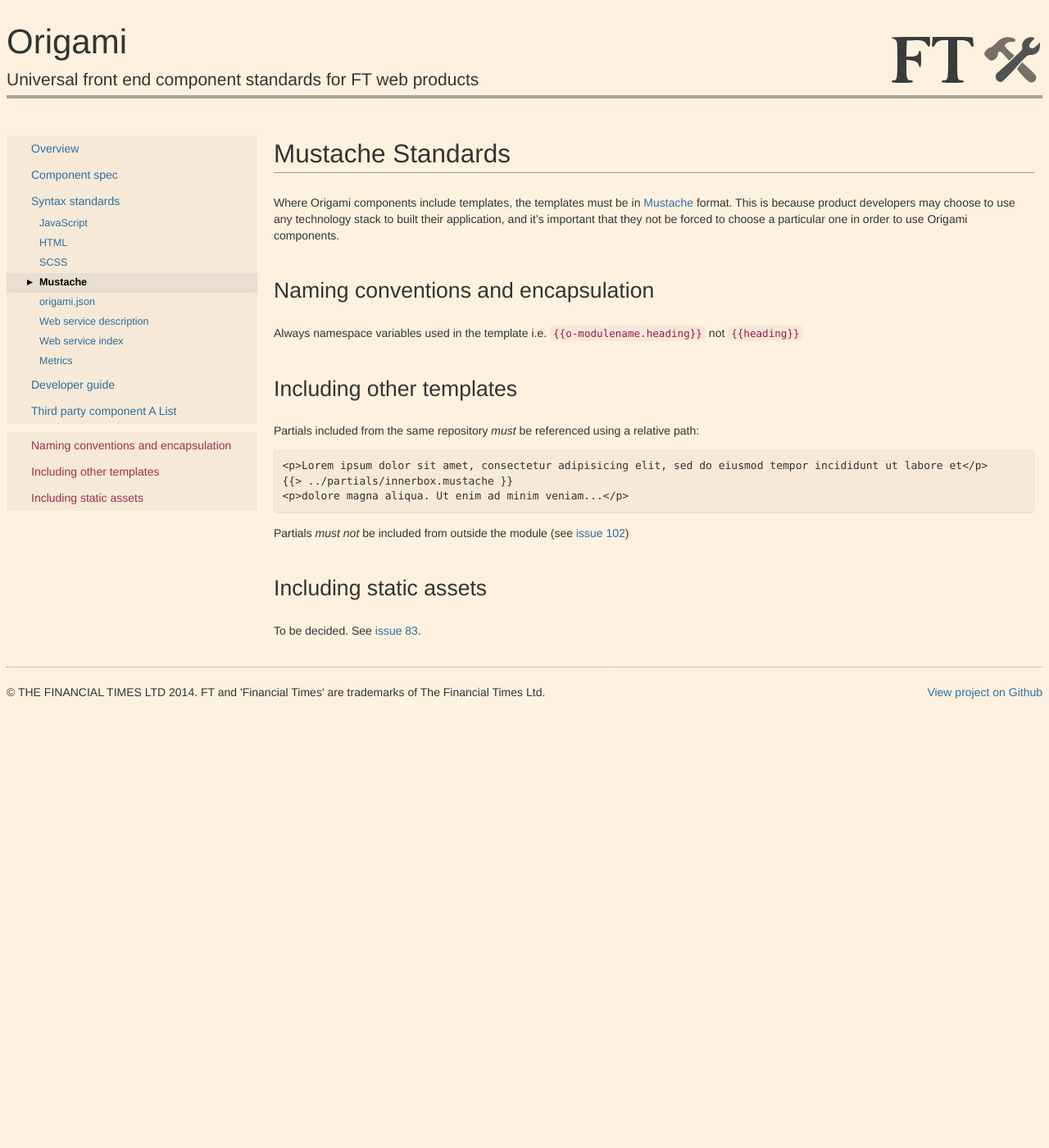
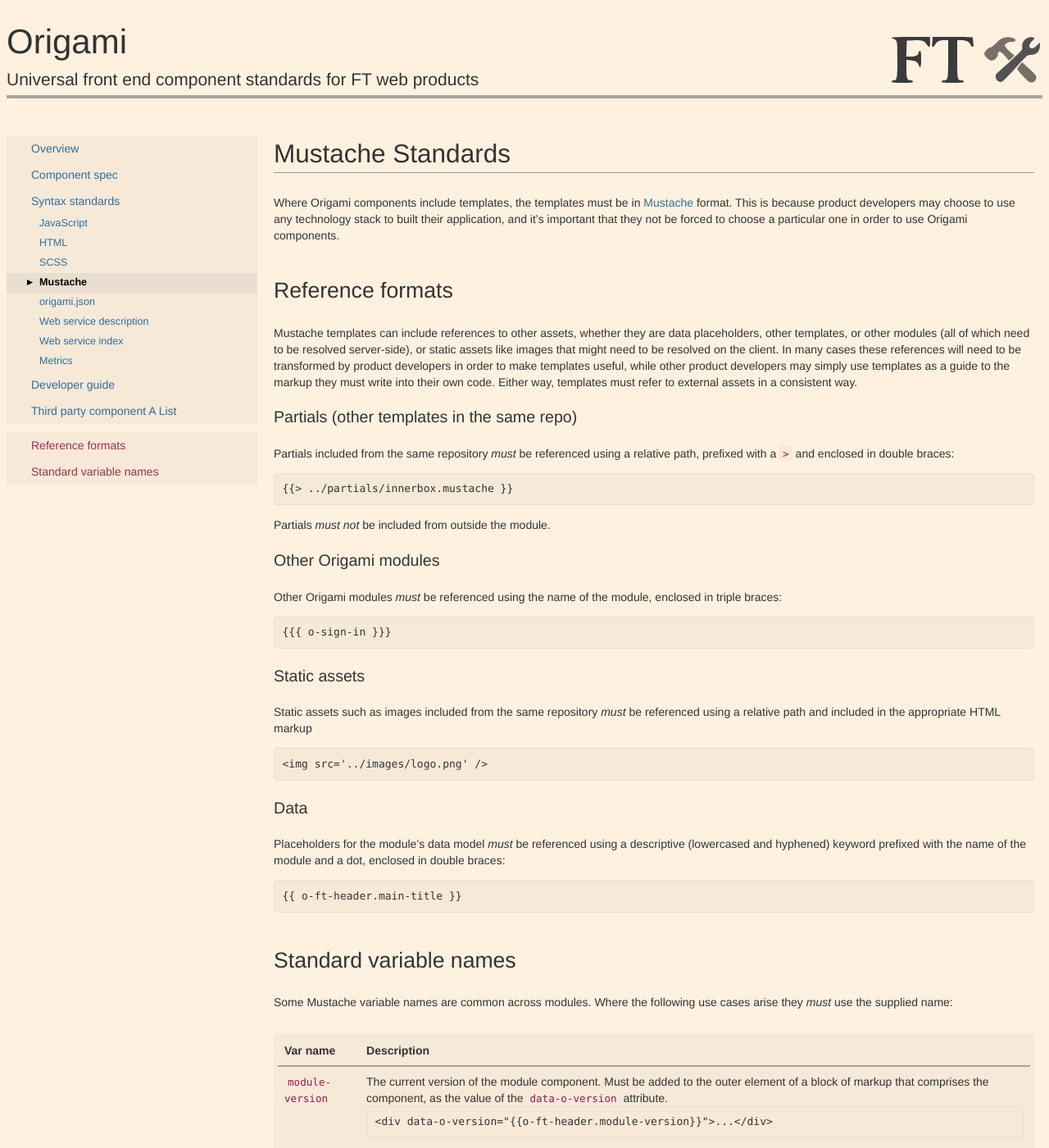
Before and after one commit to Financial-Times/ft-origami, a Jekyll site: the page built from docs/syntax/mustache.md, in a window 1280 px wide and 1400 px high. Shown: the whole window at 82% size. Built offline with Jekyll 4.4.1, drawn with Linux system fonts in a browser that asks for light colours.

Commit message:
Complete referencing rules for Mustache placeholders

```diff
--- a/docs/syntax/mustache.md
+++ b/docs/syntax/mustache.md
@@ -9,22 +9,50 @@ permalink: /docs/syntax/mustache/
 
 Where Origami components include templates, the templates must be in [Mustache](http://mustache.github.io/) format.  This is because product developers may choose to use any technology stack to built their application, and it's important that they not be forced to choose a particular one in order to use Origami components.
 
-## Naming conventions and encapsulation
+## Reference formats
 
-Always namespace variables used in the template i.e. <code>&#123;{o-modulename.heading}&#125;</code> not <code>&#123;{heading}&#125;</code>
+Mustache templates can include references to other assets, whether they are data placeholders, other templates, or other modules (all of which need to be resolved server-side), or static assets like images that might need to be resolved on the client.  In many cases these references will need to be transformed by product developers in order to make templates useful, while other product developers may simply use templates as a guide to the markup they must write into their own code.  Either way, templates must refer to external assets in a consistent way.
 
-## Including other templates
+### Partials (other templates in the same repo)
 
-Partials included from the same repository *must* be referenced using a relative path:
+Partials included from the same repository *must* be referenced using a relative path, prefixed with a `>` and enclosed in double braces:
 
-<pre><code>&lt;p>Lorem ipsum dolor sit amet, consectetur adipisicing elit, sed do eiusmod tempor incididunt ut labore et&lt;/p>
-&#123;{> ../partials/innerbox.mustache }&#125;
-&lt;p>dolore magna aliqua. Ut enim ad minim veniam...&lt;/p>
+<pre><code>&#123;{> ../partials/innerbox.mustache }&#125;
 </code></pre>
 
-Partials *must not* be included from outside the module (see [issue 102](https://github.com/Financial-Times/ft-origami/issues/102))
+Partials *must not* be included from outside the module.
 
+### Other Origami modules
 
-## Including static assets
+Other Origami modules *must* be referenced using the name of the module, enclosed in triple braces:
 
-To be decided.  See [issue 83](https://github.com/Financial-Times/ft-origami/issues/83).
+<pre><code>&#123;&#123;{ o-sign-in }&#125;&#125;
+</code></pre>
+
+### Static assets
+
+Static assets such as images included from the same repository *must* be referenced using a relative path and included in the appropriate HTML markup
+
+	<img src='../images/logo.png' />
+
+### Data
+
+Placeholders for the module's data model *must* be referenced using a descriptive (lowercased and hyphened) keyword prefixed with the name of the module and a dot, enclosed in double braces:
+
+<pre><code>&#123;{ o-ft-header.main-title }&#125;
+</code></pre>
+
+## Standard variable names
+
+Some Mustache variable names are common across modules.  Where the following use cases arise they *must* use the supplied name:
+
+<table class='o-techdocs-table'>
+<tr><th>Var name</th><th>Description</th></tr>
+<tr>
+	<td><code>module-version</code></td>
+	<td>
+		The current version of the module component.  Must be added to the outer element of a block of markup that comprises the component, as the value of the <code>data-o-version</code> attribute.
+		<pre><code>&lt;div data-o-version="&#123;{o-ft-header.module-version}&#125;"&gt;...&lt;/div&gt;</code></pre>
+	</td>
+</tr>
+</table>
```
